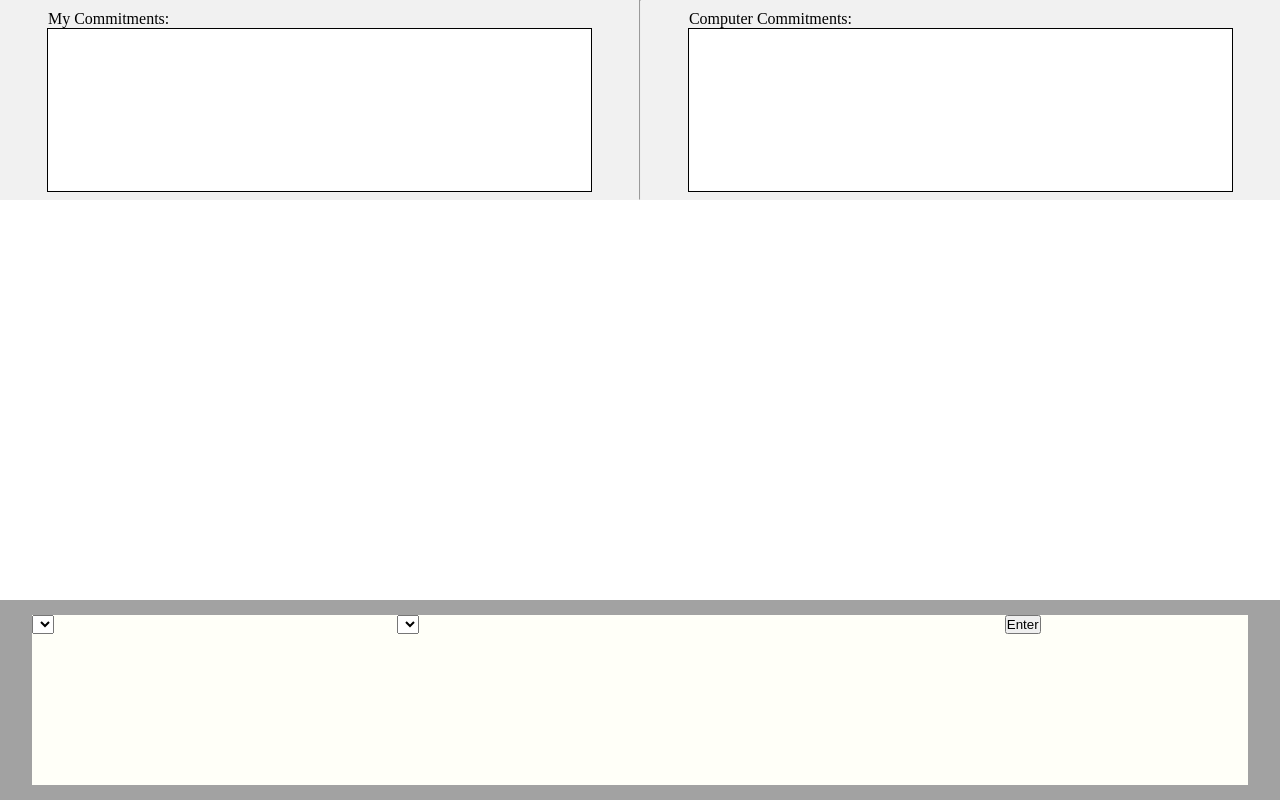
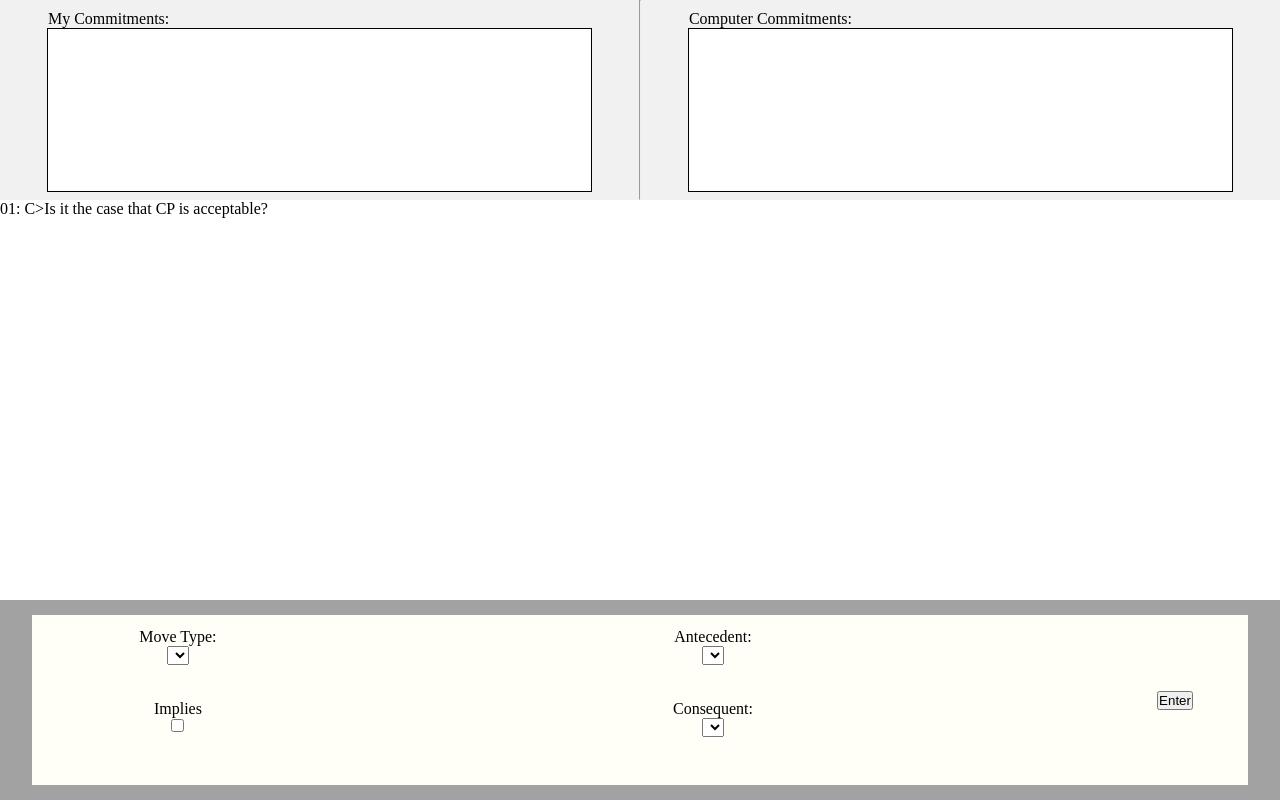
Before and after one commit to dji501/HumanComputerDebate, a React app: page / in a window 1280 px wide. Built offline with nearby package versions, Linux system fonts and the light colour scheme.

Commit message:
Add checkbox to dsi. Make dialogue manager update render on start #6

```diff
--- a/src/scripts/debatingSystemInterface.js
+++ b/src/scripts/debatingSystemInterface.js
@@ -1,4 +1,5 @@
 import { DialogueManager } from "./dialogueManager";
+import { InputManager } from "./inputManager";
 import { Proposition } from "./proposition";
 import { Move } from "./move";
 //import { InterfaceManager } from "./interfaceManager";
@@ -13,10 +14,14 @@ export class DebatingSystemInterface extends React.Component{
             studentCS: null,
             computerCS: null,
             moveTypes: null,
-            moveContents: null
+            moveContents: null,
+            implies: false,
         };
 
         //this._interfaceManager = new InterfaceManager(this);
+    }
+
+    componentDidMount() {
         this._dialogueManager.start();
     }
 
@@ -26,7 +31,7 @@ export class DebatingSystemInterface extends React.Component{
             studentCS: this.getCommitments(this._dialogueManager.studentCS.totalList),
             computerCS: this.getCommitments(this._dialogueManager.computerCS.totalList),
             moveTypes: null,
-            moveContents: null
+            moveContents: null,
         });
     }
 
@@ -66,14 +71,30 @@ export class DebatingSystemInterface extends React.Component{
                 </div>
                 <div className="userinput">
                     <div className="userinput__inset">
-                        <div className="userinput__movetype">
-                            <MoveChoiceDropdown/>
+                        <div className="userinput__typesection">
+                            <div className="userinput__label">Move Type:</div>
+                            <div className="userinput__movetype">
+                                <MoveChoiceDropdown/>
+                            </div>
+                            <div className="userinput__label">Implies</div>
+                            <div className="userinput__implycheckbox">
+                                <ImplyCheckbox onClick={() => this.setState( {implies: !this.state.implies,})} />
+                            </div>
                         </div>
-                        <div className="userinput__movecontent">
-                            <MoveContentDropdown/>
+                        <div className="userinput__contentsection">
+                            <div className="userinput__label">Antecedent:</div>
+                            <div className="userinput__movecontent">
+                                <MoveContentDropdown propositionType="antecedent"/>
+                            </div>
+                            <div className="userinput__label">Consequent:</div>
+                            <div className="userinput__movecontent">
+                                <MoveContentDropdown propositionType="consequent"/>
+                            </div>
                         </div>
-                        <div className="userinput__inputbutton">
-                            <InputButton onClick={() => {this.update();}}/>
+                        <div className="userinput__buttonsection">
+                            <div className="userinput__inputbutton">
+                                <InputButton onClick={() => { this.update();}}/>
+                            </div>
                         </div>
                     </div>
                 </div>
@@ -82,9 +103,7 @@ export class DebatingSystemInterface extends React.Component{
     }
 }
 //_dialogueManager.dialogueHistory.add(new Move("S","Concession", new Proposition("CP is acceptable", true)));}}/>
-/*    const commitments = props.commitmentStore.map((commitment) => {
-        <li>{commitment.getContentAsString()}</li>;
-    });*/
+
 function CommitmentStore(props) {
     let commitments;
     if (props.commitmentStore !== null && props.commitmentStore !== undefined) {
@@ -108,7 +127,7 @@ function MoveChoiceDropdown(props) {
 
 function MoveContentDropdown(props) {
     return (
-        <div id="moveccontent-dropdown">
+        <div id={props.propositionType}>
             <select className="userinput_movecontentselect"></select>
         </div>
     );
@@ -136,3 +155,11 @@ function DialogueHistory(props) {
         </div>
     );
 }
+
+function ImplyCheckbox(props) {
+    return (
+            <div id="imply-checkbox">
+                <input type="checkbox" name="implies" onClick={props.onClick}/>
+            </div>
+    );
+}
--- a/src/scripts/dialogueManager.js
+++ b/src/scripts/dialogueManager.js
@@ -62,7 +62,7 @@ export class DialogueManager {
         //TODO: This is where input listener was set up
 
         //TODO: This is where input choice was initialised
-        //this._debateSystemInterface.update();
+        this._debateSystemInterface.update();
     }
 
     studentMove() {
--- a/src/styles/humcomdeb.css
+++ b/src/styles/humcomdeb.css
@@ -83,17 +83,58 @@
         margin: auto auto;
     }
 
-        .userinput__movetype {
-            flex: 3 30%;
+        .userinput__typesection {
+            margin: inherit;
+            height: inherit;
+            width: inherit;
+            display: flex;
+            flex-direction: column;
+            flex-wrap: nowrap;
+            flex: 2 20%;
         }
 
-        .userinput__movecontent {
-            flex: 5 50%;
+            .userinput__label {
+                margin: inherit;
+            }
+
+            .userinput__movetype {
+                margin: inherit;
+                flex: 1 50%;
+            }
+
+            .userinput__implycheckbox {
+                margin: inherit;
+                flex: 1 50%;
+            }
+
+        .userinput__contentsection {
+            margin: inherit;
+            height: inherit;
+            width: inherit;
+            display: flex;
+            flex-direction: column;
+            flex-wrap: nowrap;
+            flex: 7 50%;
         }
 
-        .userinput__inputbutton {
-            flex: 2 20%;
+            .userinput__movecontent {
+                margin: inherit;
+                flex: 1 40%;
+            }
+
+        .userinput__buttonsection {
+            margin: inherit;
+            height: inherit;
+            width: inherit;
+            display: flex;
+            flex-direction: column;
+            flex-wrap: nowrap;
+            flex: 1 10%;
         }
+
+            .userinput__inputbutton {
+                margin: inherit;
+            }
 
 ::-webkit-scrollbar
 {
```
